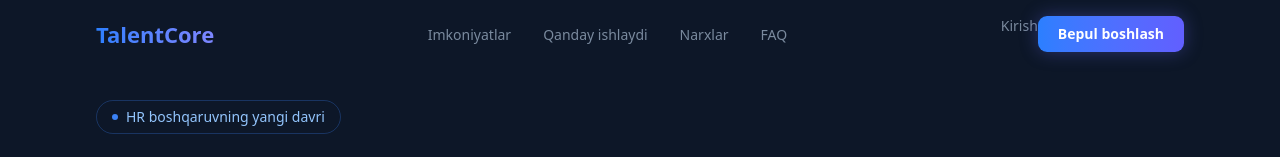
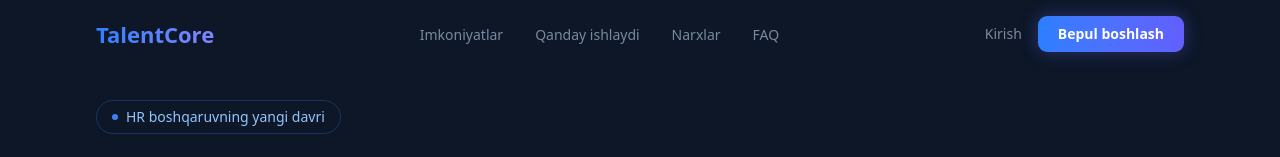
Before and after one commit to abduazim-dev/talentcore, a Next.js app: page / in a window 1280 px wide. Shown: the top 157 px of the page. Built offline with nearby package versions, Linux system fonts and the light colour scheme.

Commit message:
feat:Nav remove comment

```diff
--- a/components/landing/Nav.tsx
+++ b/components/landing/Nav.tsx
@@ -61,7 +61,7 @@
                 </ul>
 
                 <div className="flex gap-3 items-center">
-                    <div className="hidden md:flex">
+                    <div className="hidden md:flex items-center gap-4">
                         <a
                             href="/login"
                             className="text-[#7A8A9E] hover:text-white transition-colors duration-200 text-sm"
@@ -100,7 +100,6 @@
                                 </a>
                             ))}
 
-                            {/* Kirish linki - boshqa linklar bilan bir xil masofada */}
                             <a
                                 href="/login"
                                 onClick={() => setIsOpen(false)}
@@ -109,8 +108,6 @@
                                 Kirish
                             </a>
                         </div>
-
-                        {/* Asosiy tugma */}
                         <a
                             href="/register"
                             onClick={() => setIsOpen(false)}
```
